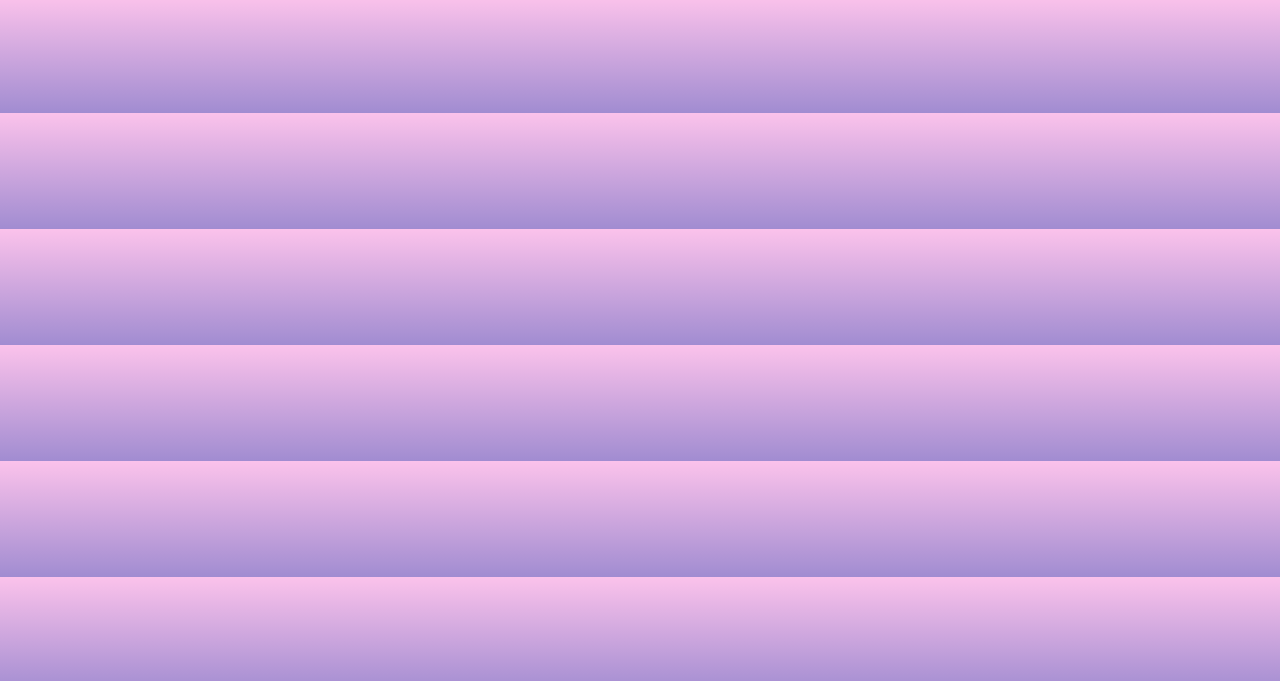
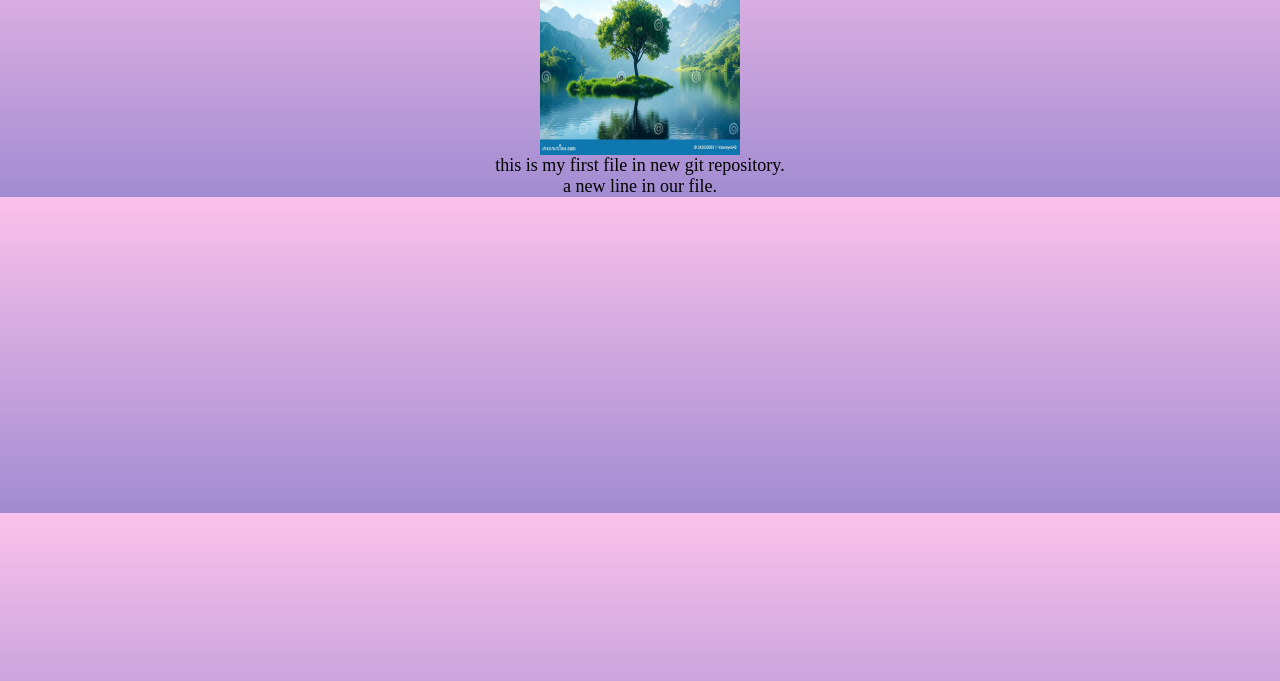
Before and after one commit to ProgrammingWithDivya/github-tutorial, a plain HTML site: page index.html in a window 1280 px wide. Shown: the part 119-800 px from the top of the page. Drawn offline with Linux system fonts and the light colour scheme.

Commit message:
added image to the hello world

```diff
--- a/index.html
+++ b/index.html
@@ -9,6 +9,7 @@
 <body>
 	<h1>Hello world!</h1>
 	<h1>welcome to everyone!</h1>
+	<div><img src="nature.webp" alt="nature image" style="width:200px;height:200px;display: block;margin: auto;"></div>
 	<p>this is my first file in new git repository.</p>
 	<p>a new line in our file.</p>
 
```
Also changed, not shown: nature.webp (added).
